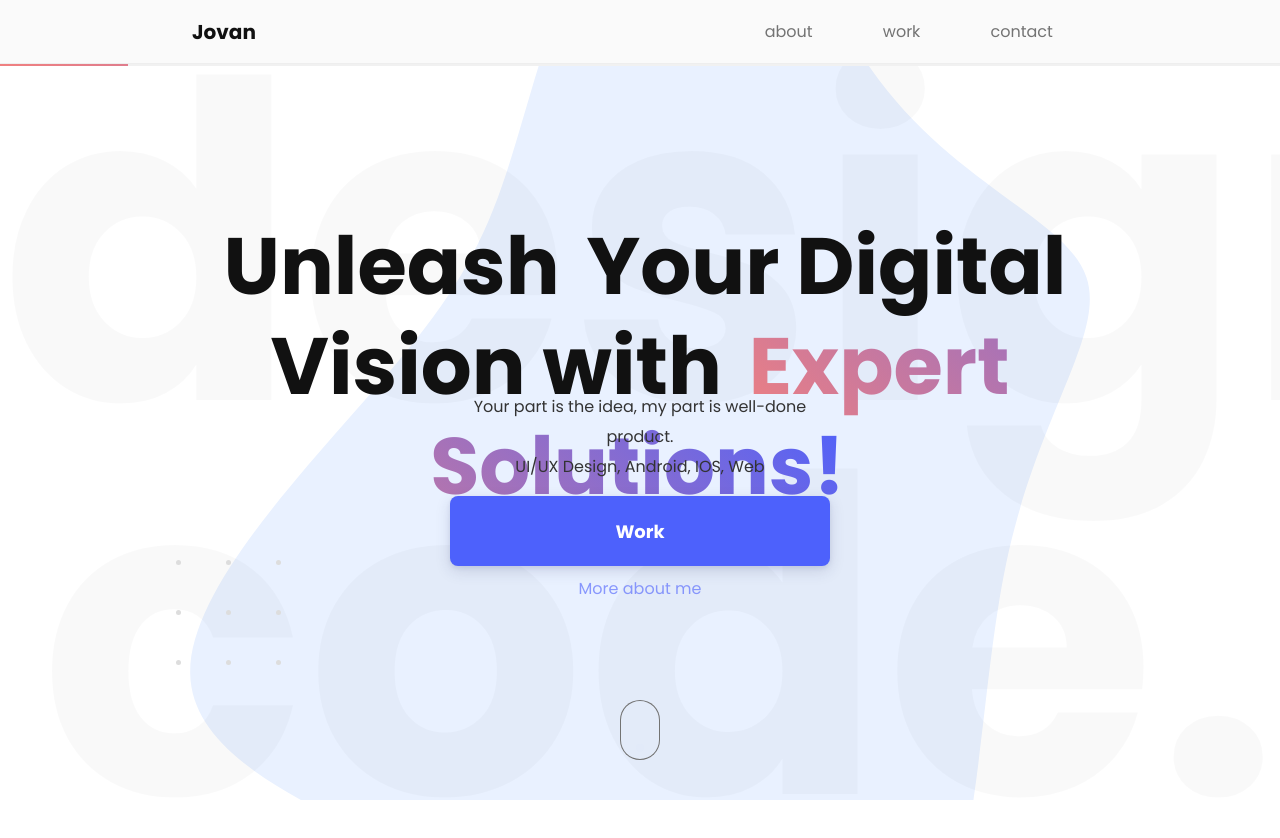
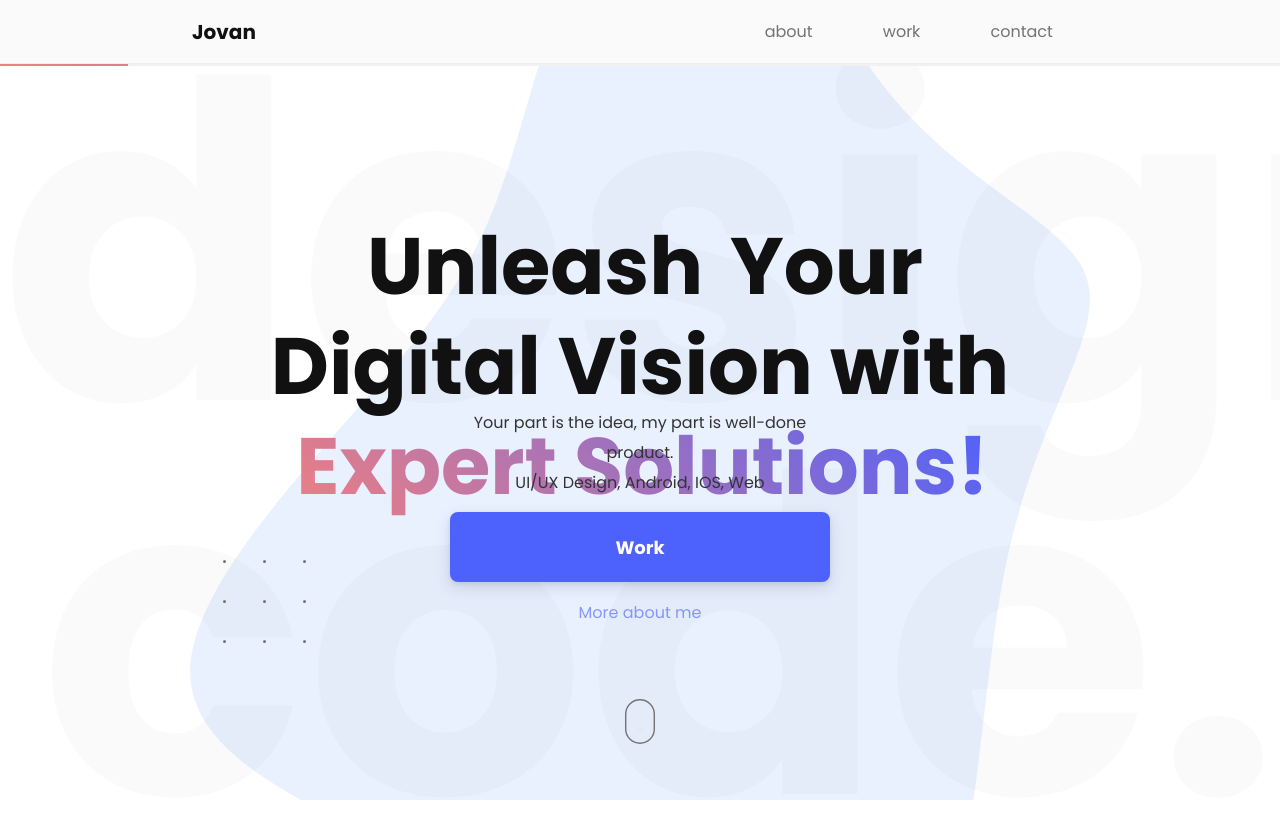
Before and after one commit to JovanJevtic/Portfolio2022-23, a plain HTML site: page index.html in a window 1280 px wide. Shown: the top 838 px of the page. Drawn offline with Linux system fonts and the light colour scheme; a web font is replaced by a local one.

Commit message:
landing details

```diff
--- a/styles/_landing.scss
+++ b/styles/_landing.scss
@@ -30,7 +30,7 @@ body {
     // margin-top: 20vh;
     // text-shadow: 1px 1px 2px rgba(0,0,0,0.5);
     line-height: 100px;
-    max-width: 100%;
+    max-width: 90%;
     color: $black;
     text-align: center;
     z-index: 10;
@@ -131,7 +131,7 @@ a {
 }
 
 #landing-heading-wrapp {
-    height: 15vh;
+    height: 17vh;
     width: 100%;
     display: flex;
     justify-content: center;
@@ -161,6 +161,7 @@ a {
     width: 100%;
     display: flex;
     justify-content: center;
+    margin-top: 1vh;
 }
 
 #landing-code {
@@ -170,7 +171,7 @@ a {
     bottom: 0vh;
     right: 0vh;
     font-weight: bold;
-    opacity: .018;
+    opacity: .014;
 }
 
 #landing-code2 {
@@ -180,15 +181,15 @@ a {
     top: 12vh;
     left: 0vh;
     font-weight: bold;
-    opacity: .018;
+    opacity: .014;
 }
 
 #landing-dots-wrapp {
     position: absolute;
-    height: 150px;
-    width: 150px;
+    height: 120px;
+    width: 120px;
     top: 70vh;
-    left: 12%;
+    left: 16%;
     display: flex;
     flex-direction: column;
 }
@@ -200,36 +201,36 @@ a {
 }
 
 .landing-dot {
-    height: 5px;
-    width: 5px;
+    height: 3px;
+    width: 3px;
     border-radius: 50%;
-    background: #ddd;
+    background: #737373;
 }
 .icon-scroll,
 .icon-scroll:before {
   position: absolute;
   left: 50%;
-  bottom: 5vh;
+  bottom: 7vh;
 }
 
 .icon-scroll {
-  width: 40px;
-  height: 60px;
-  margin-left: -20px;
-  margin-top: -35px;
-  box-shadow: inset 0 0 0 1px #737373;
-  border-radius: 25px;
+  width: 30px;
+  height: 45px;
+  margin-left: -15px;
+  margin-top: -22.5px;
+  box-shadow: inset 0 0 0 1.4px #737373;
+  border-radius: 20px;
   cursor: pointer;
 }
 
 .icon-scroll:before {
   content: '';
-  width: 8px;
-  height: 8px;
-  background: $lightPurple;
-  margin-left: -4px;
+  width: 7px;
+  height: 7px;
+  background: $black;
+  margin-left: -3.5px;
   top: 8px;
-  border-radius: 4px;
+  border-radius: 3.5px;
   animation-duration: 2s;
   animation-iteration-count: infinite;
   animation-name: scroll;
@@ -241,6 +242,6 @@ a {
   }
   100% {
     opacity: 0;
-    transform: translateY(36px);
+    transform: translateY(20px);
   }
 }
```
Also changed, not shown: styles/style.css, 1 other file.
